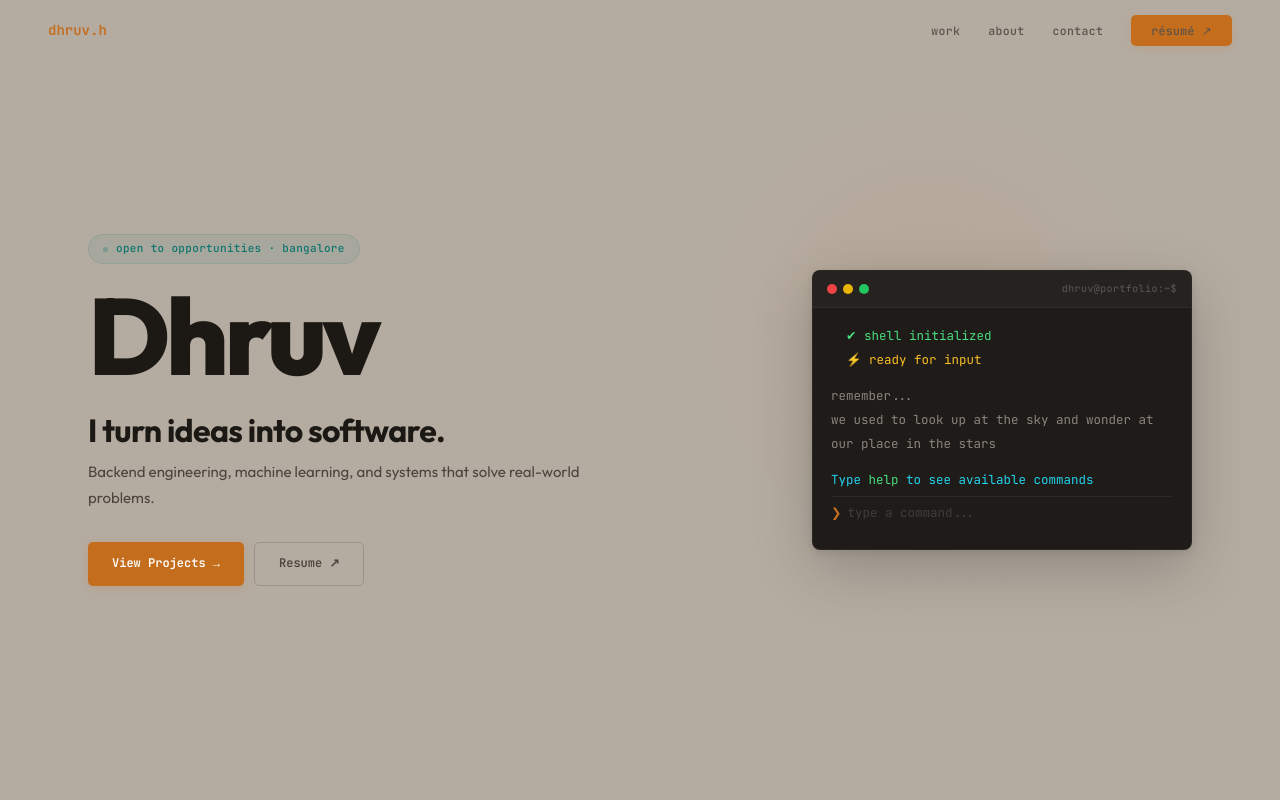
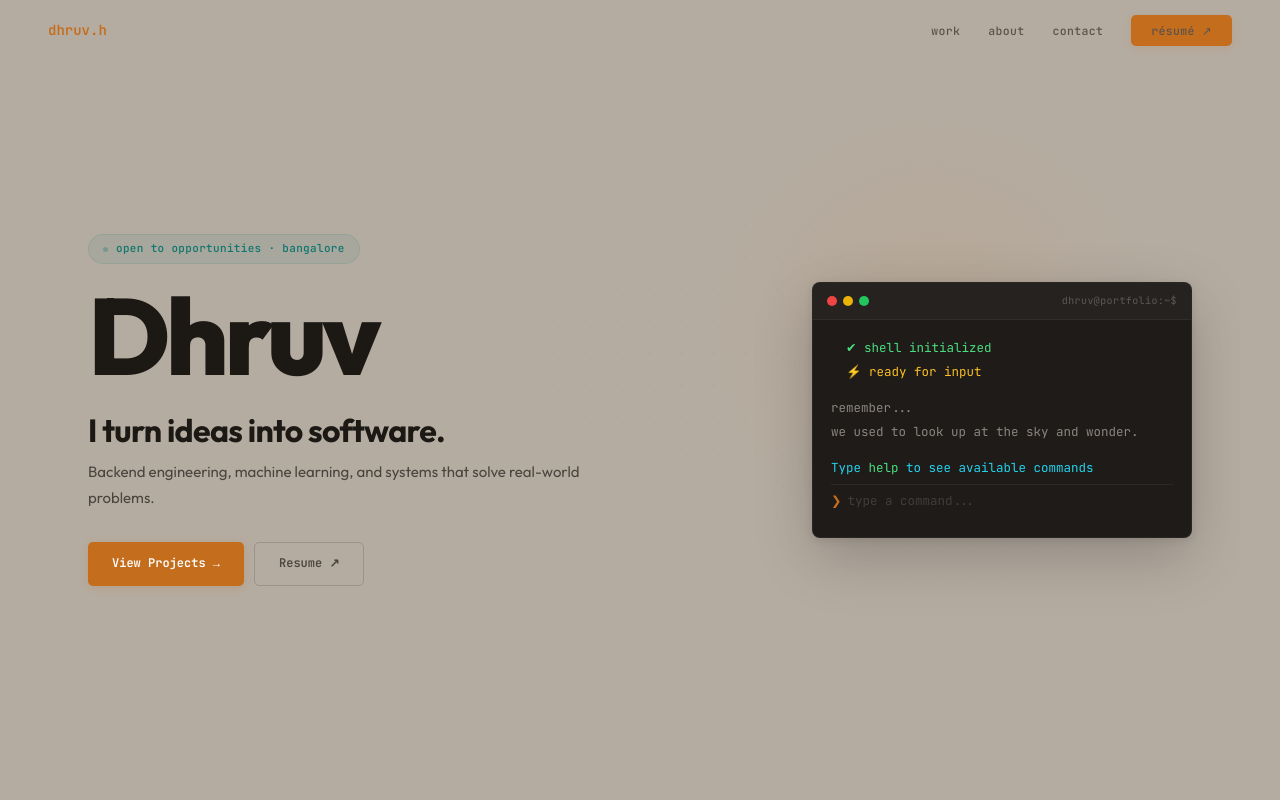
Before and after one commit to dhruv-0512/portfolio, a plain HTML site: page index.html in a window 1280 px wide. Shown: the top 800 px of the page. Drawn offline with Linux system fonts and the light colour scheme.

Commit message:
Update index.html

```diff
--- a/index.html
+++ b/index.html
@@ -1062,7 +1062,7 @@
       '<span class="y">  ⚡ ready for input</span>',
       '',
       '<span class="out">remember...</span>',
-      '<span class="out">we used to look up at the sky and wonder at our place in the stars</span>',
+      '<span class="out">we used to look up at the sky and wonder.</span>',
       ''
     ];
     function boot() {
```
